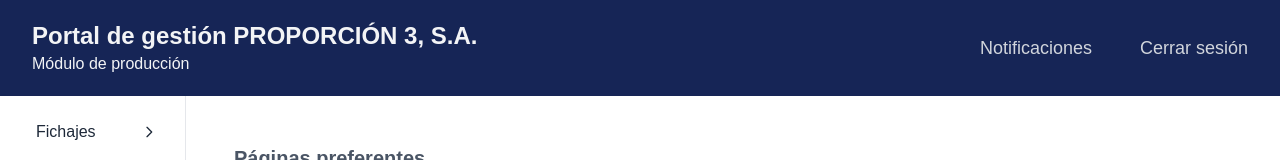
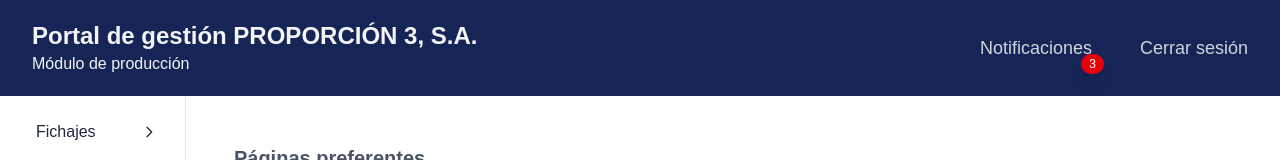
Before and after one commit to frankgimeno3/fichajesp3, a Next.js app: page /dashboard/produccion/preferentes in a window 1280 px wide. Shown: the top 160 px of the page. Built offline with nearby package versions, Linux system fonts and the light colour scheme; no server answers; what aws-amplify would draw is missing.

Commit message:
creo pestañita numero notificaciones

```diff
--- a/src/app/dashboard/0dashboardcomponents/loggedNav.tsx
+++ b/src/app/dashboard/0dashboardcomponents/loggedNav.tsx
@@ -7,6 +7,8 @@ interface LoggedNavProps {}
 const LoggedNav: FC<LoggedNavProps> = () => {
   const router = useRouter();
   const pathname = usePathname();
+
+  const unreadNotifications = ['1', '2', '3']; // Aquí simulas notificaciones no leídas
 
   const handleLogout = async () => {
     await AuthenticationService.logout();
@@ -44,7 +46,7 @@ const LoggedNav: FC<LoggedNavProps> = () => {
   const description = getDescription(pathname, routeDescriptions);
 
   return (
-    <nav className="flex flex-row justify-between p-5 px-8 items-center bg-blue-950 text-gray-100">
+    <nav className="flex flex-row justify-between p-5 px-8 items-center bg-blue-950 text-gray-100 relative">
       <div className="flex flex-col text-left">
         <p
           className="text-2xl font-bold cursor-pointer"
@@ -54,13 +56,20 @@ const LoggedNav: FC<LoggedNavProps> = () => {
         </p>
         <p>{description}</p>
       </div>
-      <div className="flex flex-row gap-12 text-lg">
+      <div className="flex flex-row gap-12 text-lg items-center">
+        <div className="relative">
           <button
             className="text-gray-300 hover:text-white transition-colors duration-[2000ms] cursor-pointer"
             onClick={() => handleRedirection('/dashboard/notificaciones')}
           >
             Notificaciones
           </button>
+          {unreadNotifications.length > 0 && (
+            <div className="absolute -bottom-3 -right-3 bg-red-600 text-white text-xs rounded-full px-2 py-0.5 shadow-lg">
+              {unreadNotifications.length}
+            </div>
+          )}
+        </div>
         <button
           className="text-gray-300 hover:text-white transition-colors duration-[2000ms] cursor-pointer"
           onClick={handleLogout}
```
Lines whose indentation alone changed are shown as unchanged.
